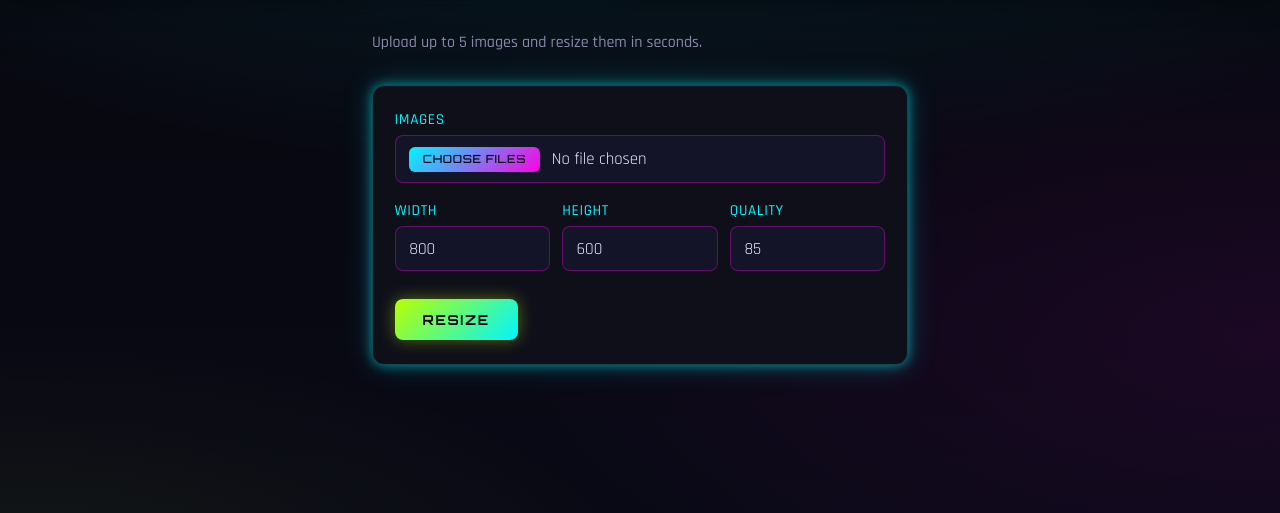
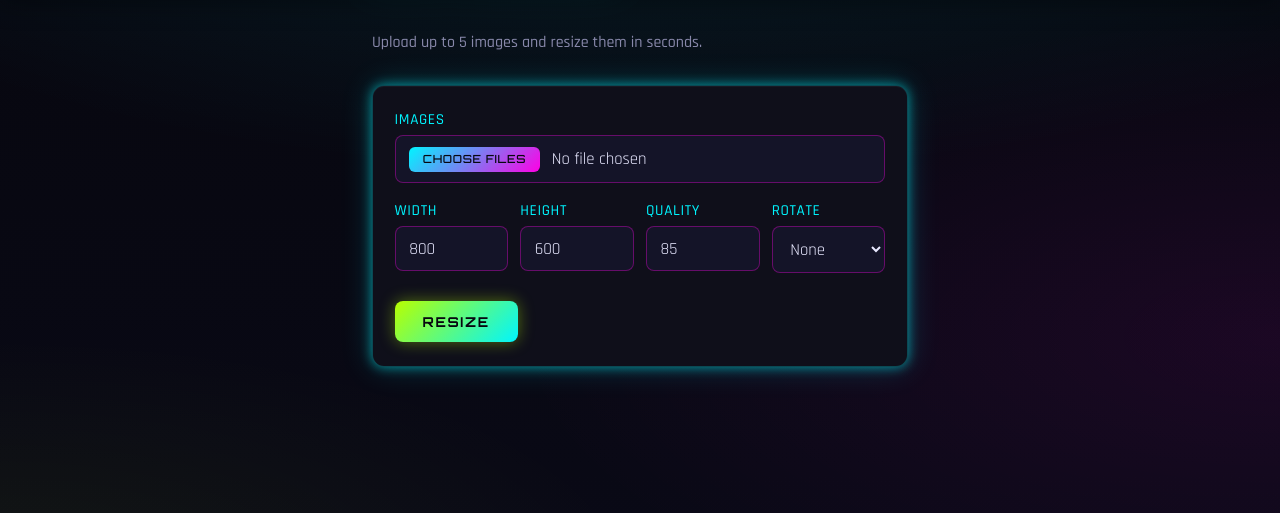
Before and after one commit to JLaborda/cursor-practice, a Flask app: page / in a window 1280 px wide. Shown: the part 63-576 px from the top of the page. Run offline with Flask 3, Linux system fonts and the light colour scheme.

Commit message:
Add optional image rotation to ZenvaResizer.
Users can rotate resized output by 90, 180, or 270 degrees, with
validation, UI controls, results summary, and expanded test coverage.

Co-authored-by: Cursor <cursoragent@cursor.com>

```diff
--- a/app.py
+++ b/app.py
@@ -1,4 +1,3 @@
-import os
 import uuid
 from pathlib import Path
 
@@ -11,6 +10,7 @@ app = Flask(__name__)
 UPLOAD_FOLDER = Path("uploads")
 ALLOWED_EXTENSIONS = {"png", "jpeg", "jpg"}
 MAX_FILES = 5
+ALLOWED_ROTATIONS = {0, 90, 180, 270}
 
 
 def allowed_file(filename: str) -> bool:
@@ -19,11 +19,32 @@ def allowed_file(filename: str) -> bool:
     return filename.rsplit(".", 1)[1].lower() in ALLOWED_EXTENSIONS
 
 
-def resize_image(src: Path, dest: Path, width: int, height: int, quality: int) -> None:
+def parse_rotate(value: str | None) -> int | None:
+    if value is None or value.strip() == "":
+        return 0
+    try:
+        degrees = int(value)
+    except (TypeError, ValueError):
+        return None
+    if degrees not in ALLOWED_ROTATIONS:
+        return None
+    return degrees
+
+
+def resize_image(
+    src: Path,
+    dest: Path,
+    width: int,
+    height: int,
+    quality: int,
+    rotate: int = 0,
+) -> None:
     with Image.open(src) as img:
         if img.mode in ("RGBA", "P") and dest.suffix.lower() in (".jpg", ".jpeg"):
             img = img.convert("RGB")
         resized = img.resize((width, height), Image.Resampling.LANCZOS)
+        if rotate:
+            resized = resized.rotate(rotate, expand=True)
         if dest.suffix.lower() in (".jpg", ".jpeg"):
             resized.save(dest, quality=quality, optimize=True)
         else:
@@ -70,6 +91,14 @@ def index():
             error="Width and height must be at least 1; quality must be 1–100.",
         ), 400
 
+    rotate = parse_rotate(request.form.get("rotate"))
+    if rotate is None:
+        return render_template(
+            "index.html",
+            max_files=MAX_FILES,
+            error="Rotation must be 0, 90, 180, or 270 degrees.",
+        ), 400
+
     UPLOAD_FOLDER.mkdir(exist_ok=True)
     results = []
 
@@ -89,7 +118,7 @@ def index():
 
         upload.save(out_path)
         try:
-            resize_image(out_path, out_path, width, height, quality)
+            resize_image(out_path, out_path, width, height, quality, rotate)
         except Exception:
             out_path.unlink(missing_ok=True)
             return render_template(
@@ -106,6 +135,7 @@ def index():
         width=width,
         height=height,
         quality=quality,
+        rotate=rotate,
     )
 
 
--- a/templates/base.html
+++ b/templates/base.html
@@ -182,7 +182,8 @@
     label:first-of-type { margin-top: 0; }
 
     input[type="number"],
-    input[type="file"] {
+    input[type="file"],
+    select {
       display: block;
       width: 100%;
       margin-top: 0.4rem;
@@ -197,7 +198,8 @@
     }
 
     input[type="number"]:focus,
-    input[type="file"]:focus {
+    input[type="file"]:focus,
+    select:focus {
       outline: none;
       border-color: var(--neon-cyan);
       box-shadow: 0 0 0 2px rgba(0, 245, 255, 0.25), var(--glow-cyan);
@@ -219,7 +221,7 @@
 
     .dims {
       display: grid;
-      grid-template-columns: 1fr 1fr 1fr;
+      grid-template-columns: repeat(4, 1fr);
       gap: 0.75rem;
     }
 
--- a/templates/index.html
+++ b/templates/index.html
@@ -29,6 +29,15 @@
       Quality
       <input type="number" name="quality" min="1" max="100" value="85" required title="JPEG quality 1–100">
     </label>
+    <label>
+      Rotate
+      <select name="rotate">
+        <option value="0" selected>None</option>
+        <option value="90">90°</option>
+        <option value="180">180°</option>
+        <option value="270">270°</option>
+      </select>
+    </label>
   </div>
   <button type="submit">Resize</button>
 </form>
--- a/templates/results.html
+++ b/templates/results.html
@@ -9,7 +9,7 @@
 
 {% block page_header %}
 <h2 class="page-title">Resized</h2>
-<p class="meta">{{ results|length }} image(s) · {{ width }}×{{ height }} px · quality {{ quality }}</p>
+<p class="meta">{{ results|length }} image(s) · {{ width }}×{{ height }} px · quality {{ quality }}{% if rotate %} · rotated {{ rotate }}°{% endif %}</p>
 {% endblock %}
 
 {% block content %}
```
Also changed, not shown: tests/test_app.py (+66 -0 lines).
